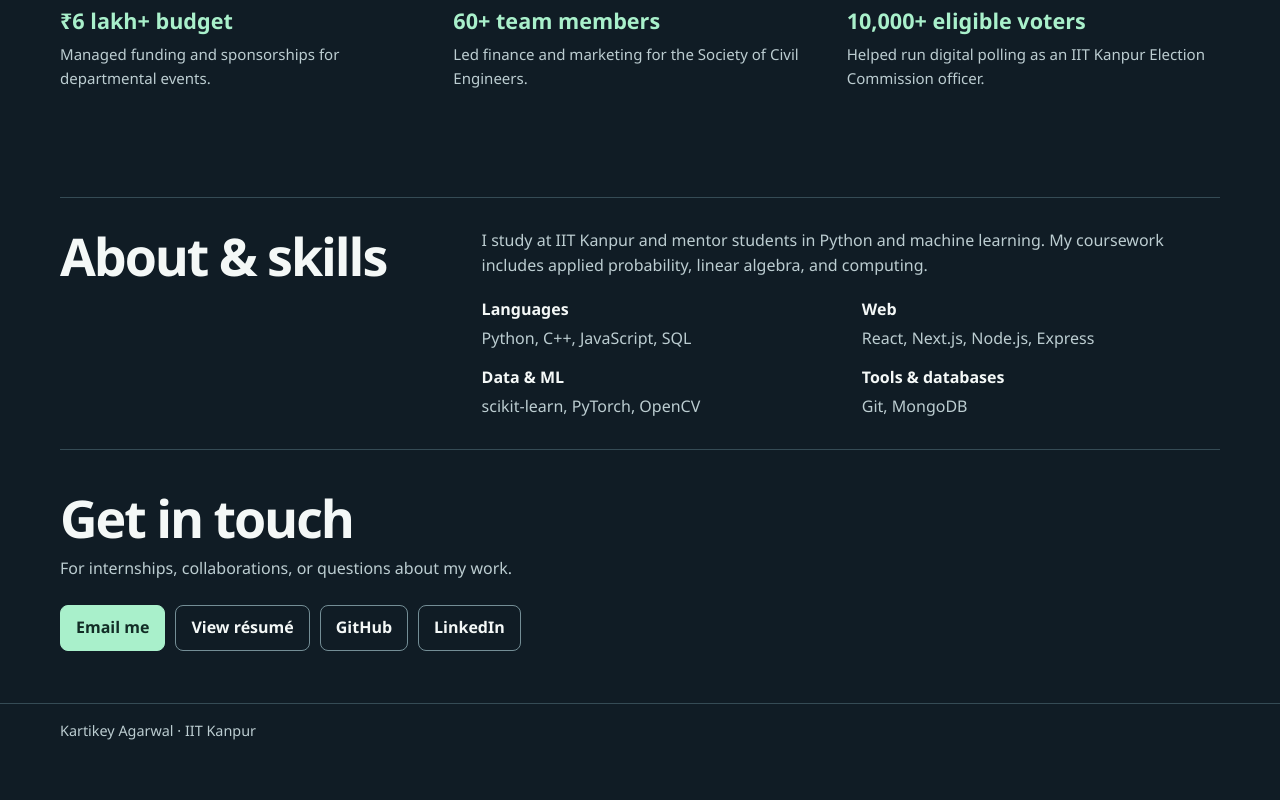
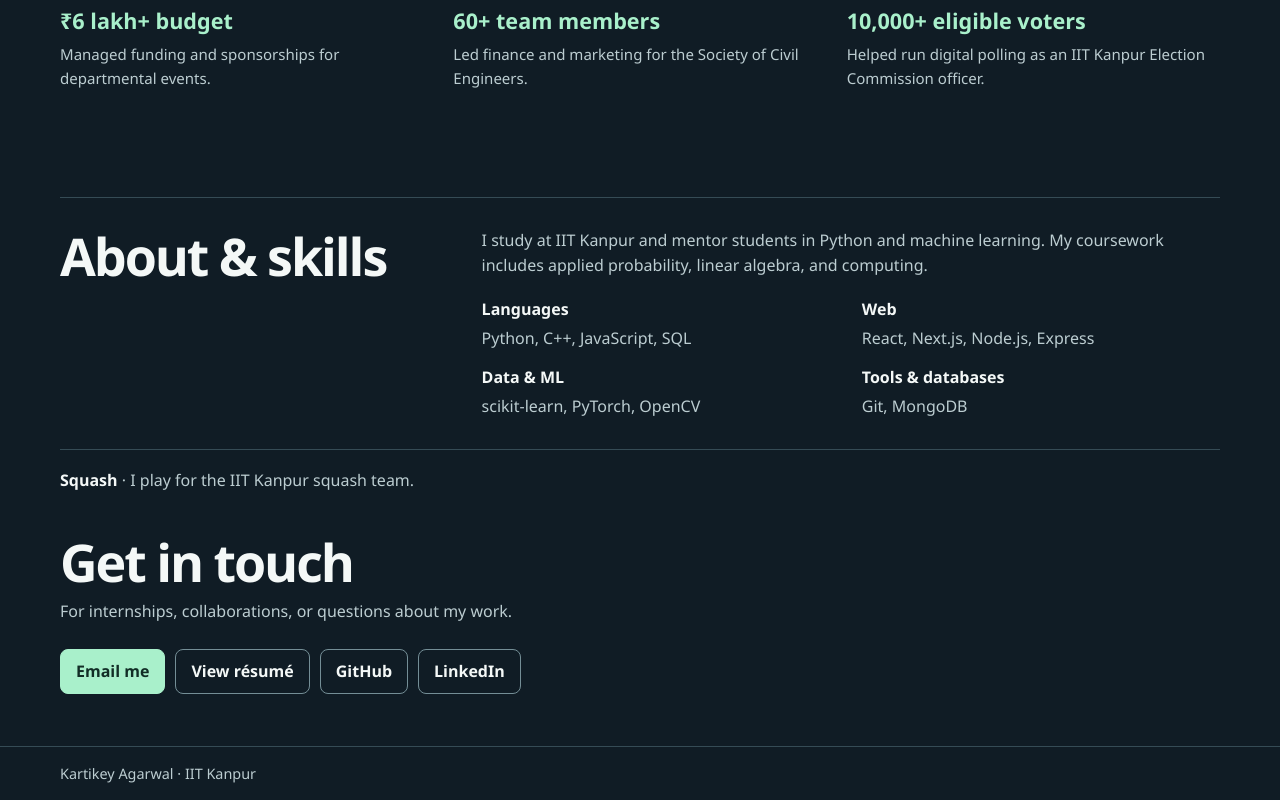
Before and after one commit to Gewissen65/portfolio, a plain HTML site: page index.html in a window 1280 px wide. Shown: the part 2017-2817 px from the top of the page. Before the commit the page ends 2774 px from the top, so only its background shows below. Drawn offline with Linux system fonts and the light colour scheme.

Commit message:
Add a one-line IIT Kanpur squash team note

```diff
--- a/index.html
+++ b/index.html
@@ -120,6 +120,8 @@ footer { border-top: 1px solid var(--line); padding: 15px 0; font-size: .9rem; c
   .about { gap: 14px }
 }
 @media (prefers-reduced-motion: reduce) { html { scroll-behavior: auto } }
+.squash-note { padding-top: 18px; color: var(--muted) }
+.squash-note strong { color: var(--ink) }
 </style>
 </head>
 <body>
@@ -175,6 +177,9 @@ footer { border-top: 1px solid var(--line); padding: 15px 0; font-size: .9rem; c
 <div><dt>Data &amp; ML</dt><dd>scikit-learn, PyTorch, OpenCV</dd></div>
 <div><dt>Tools &amp; databases</dt><dd>Git, MongoDB</dd></div>
 </dl></div></section>
+<section class="squash-note" id="squash" aria-labelledby="squash-label">
+<p><strong id="squash-label">Squash</strong> · I play for the IIT Kanpur squash team.</p>
+</section>
 <section class="contact" id="contact" aria-labelledby="contact-title">
 <h2 id="contact-title">Get in touch</h2><p>For internships, collaborations, or questions about my work.</p>
 <div class="actions"><a class="button primary" href="mailto:akartikey24@iitk.ac.in">Email me</a><a class="button" href="resume.html">View résumé</a><a class="button" href="https://github.com/Gewissen65">GitHub</a><a class="button" href="https://www.linkedin.com/in/kartikey-agarwal-48769b31b/">LinkedIn</a></div>
```
